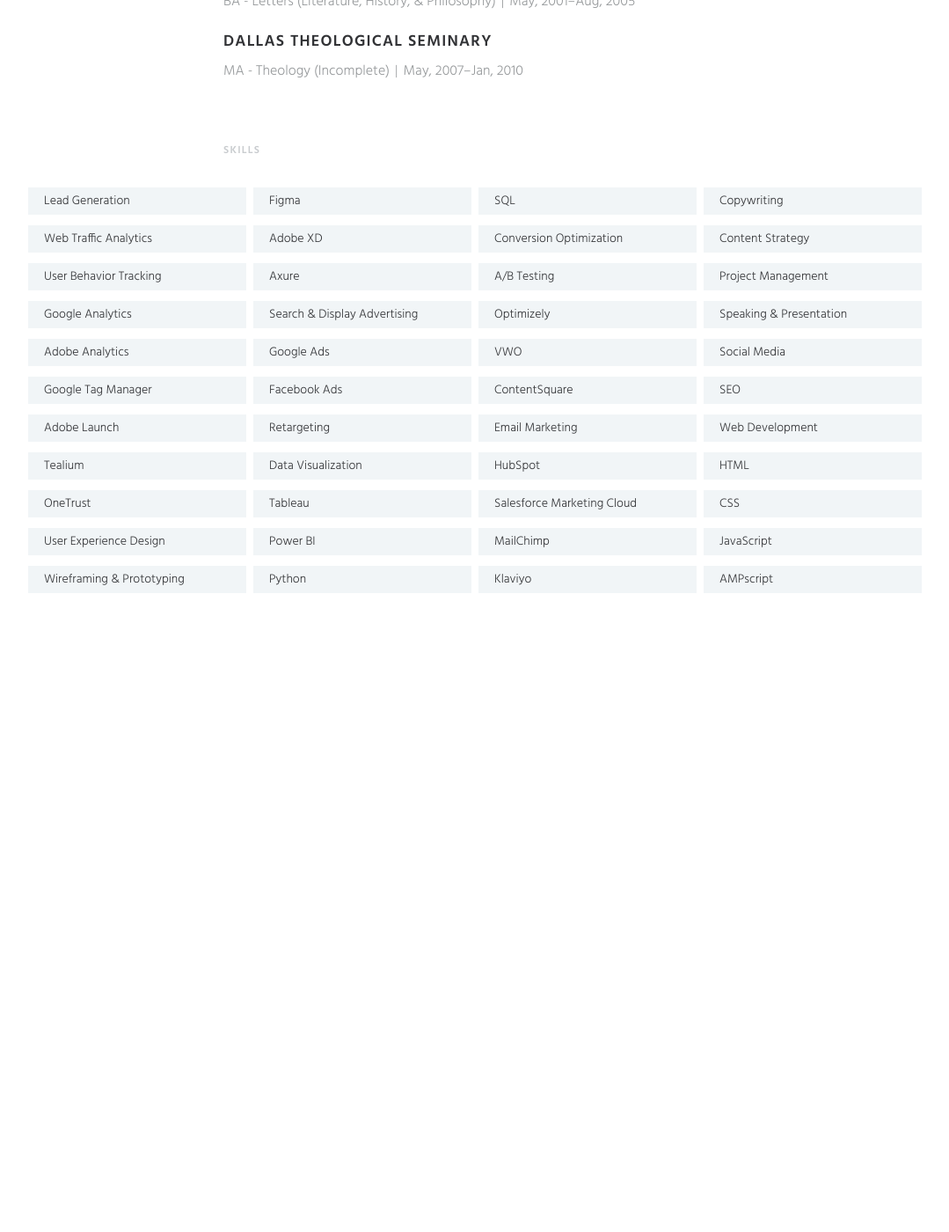
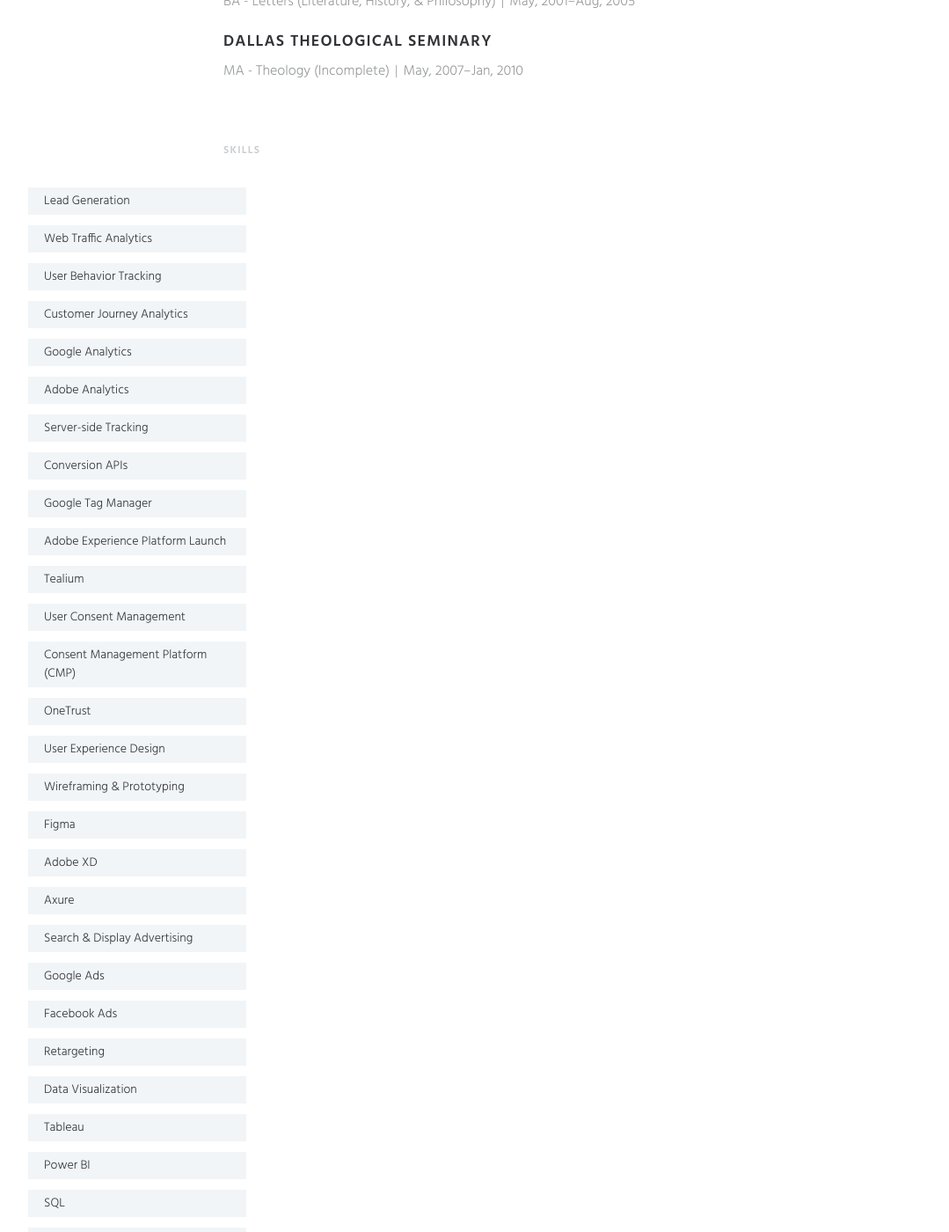
Before and after one commit to mattfredfry/mattfredfry.github.io, a Jekyll site: the page built from resume.html, in a window 1280 px wide and 1400 px high, scrolled down 6380 px. Shown: the whole window at 88% size, without its empty margins (96-1175 px from the left). Built offline with Jekyll 4.4.1, drawn with Linux system fonts in a browser that asks for light colours; nearby versions of some CDN libraries; before the commit the page ends 7226 px from its top, so only the background shows below that; some of the changed text lies outside the part shown.

Commit message:
Adding skills

```diff
--- a/resume.html
+++ b/resume.html
@@ -239,18 +239,19 @@
                 <li class="section-highlight">Lead Generation</li>
                 <li class="section-highlight">Web Traffic Analytics</li>
                 <li class="section-highlight">User Behavior Tracking</li>
+                <li class="section-highlight">Customer Journey Analytics</li>
                 <li class="section-highlight">Google Analytics</li>
                 <li class="section-highlight">Adobe Analytics</li>
+                <li class="section-highlight">Server-side Tracking</li>
+                <li class="section-highlight">Conversion APIs</li>
                 <li class="section-highlight">Google Tag Manager</li>
-                <li class="section-highlight">Adobe Launch</li>
+                <li class="section-highlight">Adobe Experience Platform Launch</li>
                 <li class="section-highlight">Tealium</li>
+                <li class="section-highlight">User Consent Management</li>
+                <li class="section-highlight">Consent Management Platform (CMP)</li>
                 <li class="section-highlight">OneTrust</li>
                 <li class="section-highlight">User Experience Design</li>
                 <li class="section-highlight">Wireframing & Prototyping</li>
-              </ul>
-            </div>
-            <div class="skill-column">
-              <ul class="section-highlights tags">
                 <li class="section-highlight">Figma</li>
                 <li class="section-highlight">Adobe XD</li>
                 <li class="section-highlight">Axure</li>
@@ -261,13 +262,8 @@
                 <li class="section-highlight">Data Visualization</li>
                 <li class="section-highlight">Tableau</li>
                 <li class="section-highlight">Power BI</li>
-                <li class="section-highlight">Python</li>
-              </ul>
-            </div>
-            <div class="skill-column">
-              <ul class="section-highlights tags">
                 <li class="section-highlight">SQL</li>
-                <li class="section-highlight">Conversion Optimization</li>
+                <li class="section-highlight">Conversion Rate Optimization (CRO)</li>
                 <li class="section-highlight">A/B Testing</li>
                 <li class="section-highlight">Optimizely</li>
                 <li class="section-highlight">VWO</li>
@@ -277,10 +273,6 @@
                 <li class="section-highlight">Salesforce Marketing Cloud</li>
                 <li class="section-highlight">MailChimp</li>
                 <li class="section-highlight">Klaviyo</li>
-              </ul>
-            </div>
-            <div class="skill-column">
-              <ul class="section-highlights tags">
                 <li class="section-highlight">Copywriting</li>
                 <li class="section-highlight">Content Strategy</li>
                 <li class="section-highlight">Project Management</li>
```
